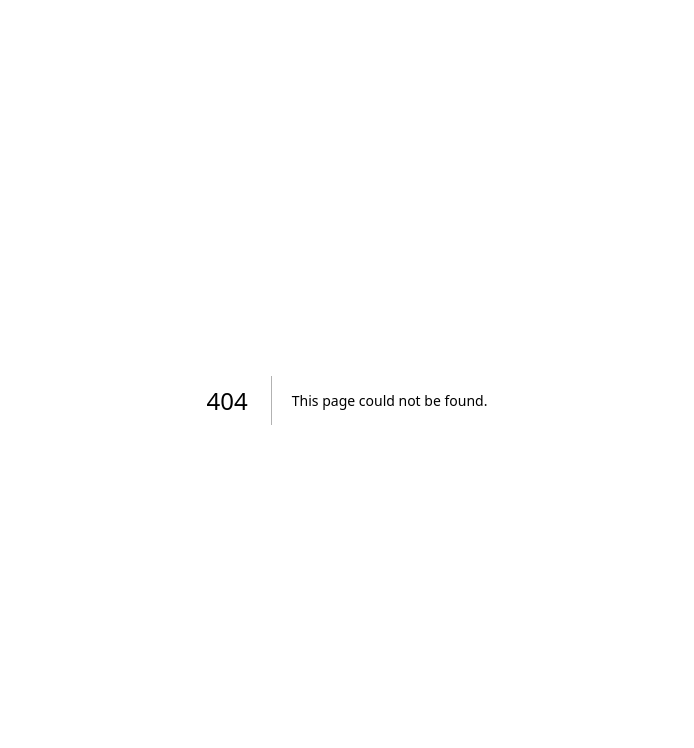
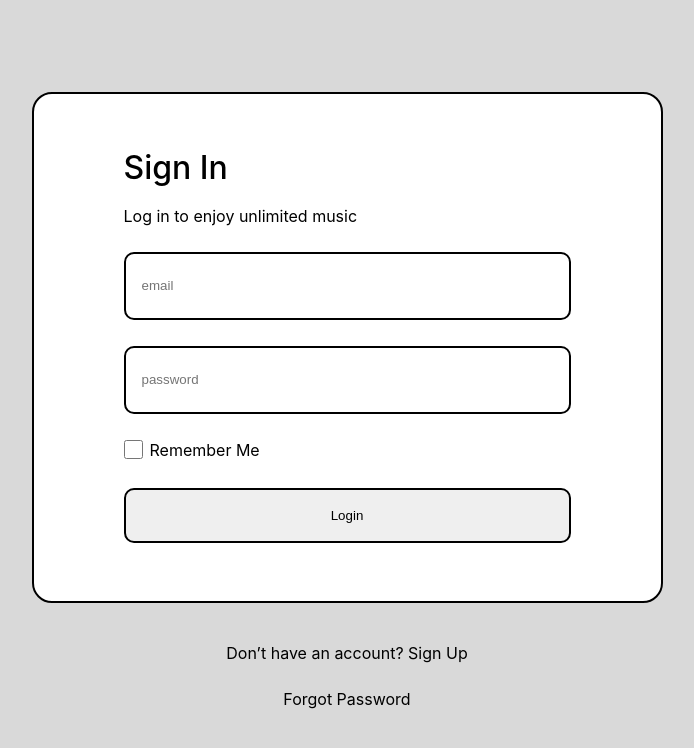
Before and after one commit to Apro2011/Collaboration-Project, a Next.js app in the folder frontend/: page /login in a window 1280 px wide. Before the commit this address had no page. Shown: the top 748 px of the page, without its empty margins (293-987 px from the left). Built offline with nearby package versions, Linux system fonts and the light colour scheme.

Commit message:
Add login page and component

```diff
--- /dev/null
+++ b/frontend/src/components/index.js
@@ -0,0 +1,5 @@
+import Login from "./login/Login";
+
+export {
+    Login
+}
--- /dev/null
+++ b/frontend/src/components/login/Login.js
@@ -0,0 +1,29 @@
+import React from 'react';
+import styles from "./login.module.css"
+import Link from 'next/link'
+
+const Login = () => {
+    return (
+        <div className={styles.container}>
+            <form className={styles.login_box}>
+                <p className={styles.login_title}>Sign In</p>
+                <p className={styles.login_subtitle}>Log in to enjoy unlimited music</p>
+                <input className={styles.input} placeholder="email"/>
+                <input className={styles.input} placeholder="password"/>
+                <div className={styles.remember_me_box}>
+                    <input id='login_remember_me' type='checkbox' className={styles.remember_me_checkbox}/>
+                    <label for="login_remember_me" className={styles.remember_me_label}>Remember Me</label>
+                </div>
+                <button className={styles.submit_button}>Login</button>
+            </form>
+            <Link href="/signup" className={styles.signup}>
+                Don’t have an account? Sign Up
+            </Link>
+            <Link href="/forget-password" className={styles.forget_password}>
+                Forgot Password
+            </Link>
+        </div>
+    );
+};
+
+export default Login;
--- /dev/null
+++ b/frontend/src/components/login/login.module.css
@@ -0,0 +1,80 @@
+.container{
+    display: flex;
+    justify-content: center;
+    flex-direction: column;
+    align-items: center;
+    background-color: #d9d9d9;
+    height: 100vh;
+}
+
+.login_box{
+    min-width: 631px;
+    height: fit-content;
+    background-color: white;
+    padding: 54px 90px 58px;
+    border: 2px solid #000000;
+    border-radius: 20px;
+    margin-bottom: 41px;
+}
+
+.login_title{
+    font-weight: 500;
+    font-size: 32px;
+    line-height: 39px;
+    margin-bottom: 20px;
+}
+
+.login_subtitle{
+    font-weight: 400;
+    font-size: 16px;
+    line-height: 19px;
+    margin-bottom: 26px;
+}
+
+.input{
+    padding: 16px;
+    display: flex;
+    width: 100%;
+    height: 68px;
+    border: 2px solid #000000;
+    border-radius: 10px;
+    margin-bottom: 26px;
+}
+
+.remember_me_box{
+    display: flex;
+    align-items: center;
+    margin-bottom: 28px;
+}
+
+.remember_me_checkbox{
+    width: 19px;
+    height: 19px;
+    cursor: pointer;
+}
+
+.remember_me_label{
+    padding-left: 7px;
+    cursor: pointer;
+}
+
+.submit_button{
+    width: 100%;
+    height: 55px;
+    border: 2px solid #000000;
+    border-radius: 10px;
+    cursor: pointer;
+}
+
+.signup{
+    font-weight: 400;
+    font-size: 16px;
+    line-height: 19px;
+    margin-bottom: 27px;
+}
+
+.forget_password{
+    font-weight: 400;
+    font-size: 16px;
+    line-height: 19px;
+}
--- /dev/null
+++ b/frontend/src/pages/login.js
@@ -0,0 +1,12 @@
+import React from 'react';
+import {Login as LoginForm} from '../components/';
+
+const Login = () => {
+    return (
+        <div>
+            <LoginForm/>
+        </div>
+    );
+};
+
+export default Login;
--- a/frontend/src/styles/globals.css
+++ b/frontend/src/styles/globals.css
@@ -15,6 +15,10 @@ a {
   box-sizing: border-box;
 }
 
+p,input{
+  margin: 0;
+}
+
 @media (prefers-color-scheme: dark) {
   html {
     color-scheme: dark;
```
